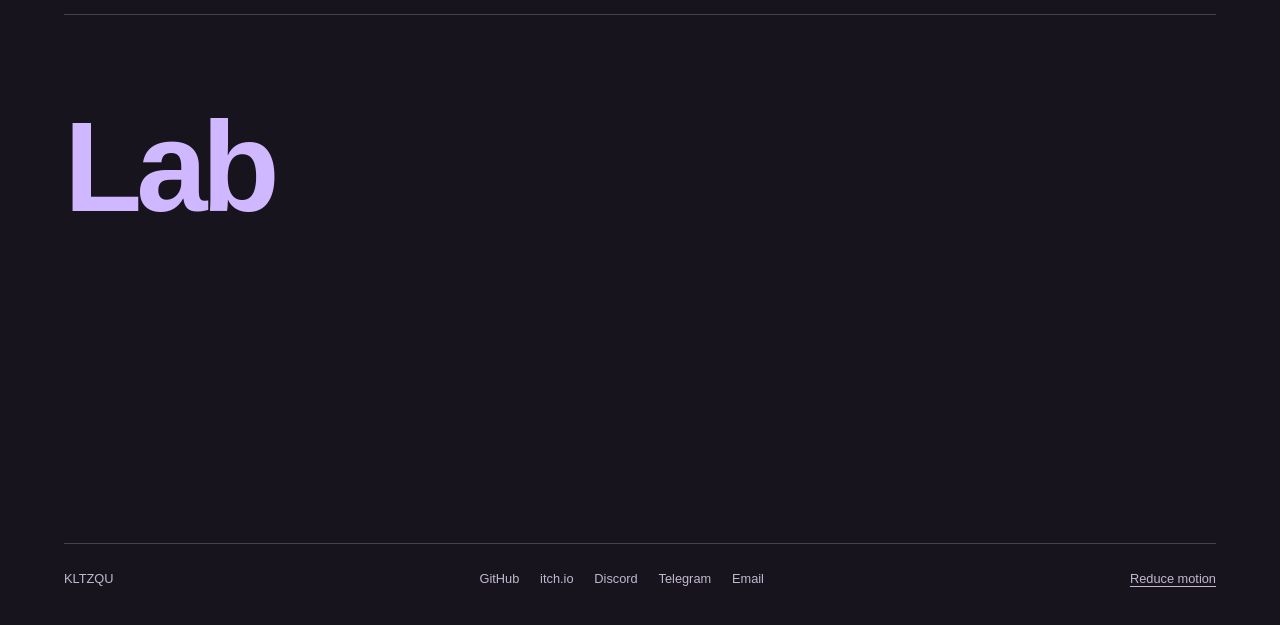
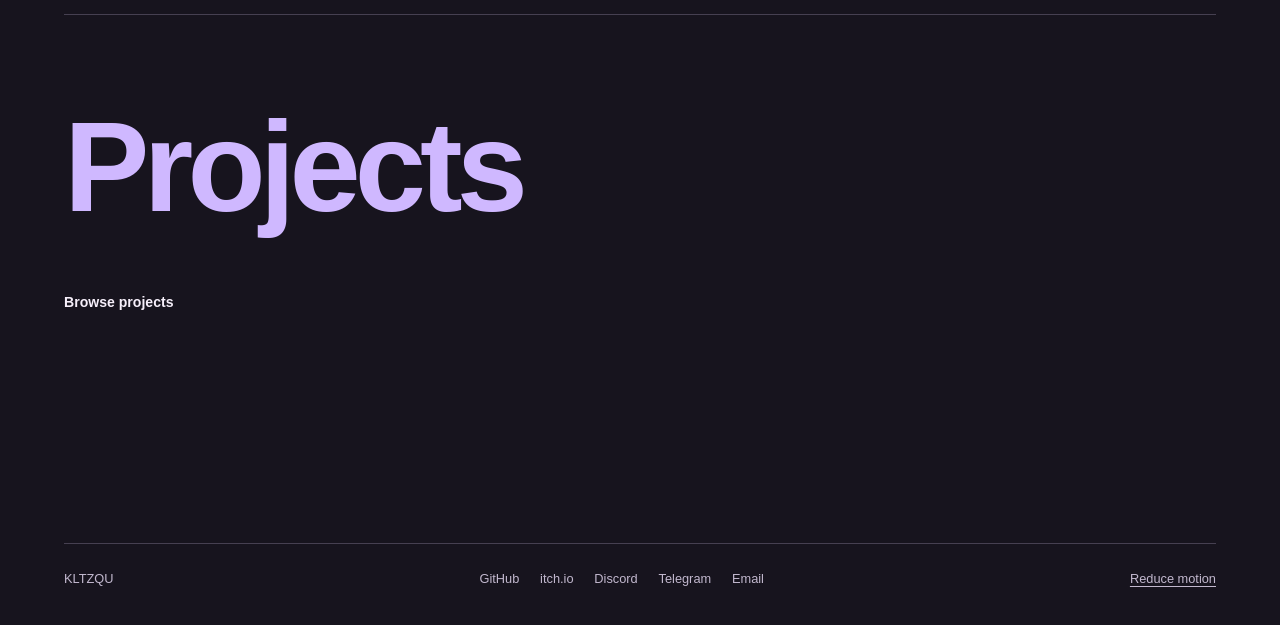
Before and after one commit to kltz4074/kltz4074.github.io, an Astro site in the folder editorial/: page /lab in a window 1280 px wide. Shown: the part 61-686 px from the top of the page. Built offline with nearby package versions, Linux system fonts and the light colour scheme; Astro itself is replaced by a stand-in of ours; a web font is replaced by a local one.

Commit message:
Retire the public Lab page

```diff
--- a/editorial/src/pages/lab.astro
+++ b/editorial/src/pages/lab.astro
@@ -4,16 +4,17 @@ import Base from '../layouts/Base.astro';
 import Media from '../components/Media.astro';
 import Copy from '../components/Copy.astro';
 import { lab, site, sectionEnabled } from '../lib/portfolio';
+const visible = sectionEnabled('lab') && lab.length > 0;
 ---
-<Base title="Lab" seo={site.pageSeo?.lab} noindex={!sectionEnabled('lab') || !lab.length}>
+<Base title={visible ? "Lab" : "Projects"} seo={site.pageSeo?.lab} noindex={!visible}>
   <main id="main" class="page-gutter interior" tabindex="-1">
-    <h1><Copy copy={label("Lab")} /></h1>
-    {sectionEnabled('lab') && <div class="lab-grid">
+    <h1><Copy copy={label(visible ? "Lab" : "Projects")} /></h1>
+    {visible ? <div class="lab-grid">
       {lab.map(item => <article class="lab-entry">
         <Media frames={item.media ?? []} />
         {item.title && <h2><Copy copy={label(item.title)} /></h2>}
         {item.body && <div class="prose"><Copy copy={item.body} rich /></div>}
       </article>)}
-    </div>}
+    </div> : <a class="action" href="/projects/"><Copy copy={label("Browse projects", "Смотреть проекты")} /></a>}
   </main>
 </Base>
```
